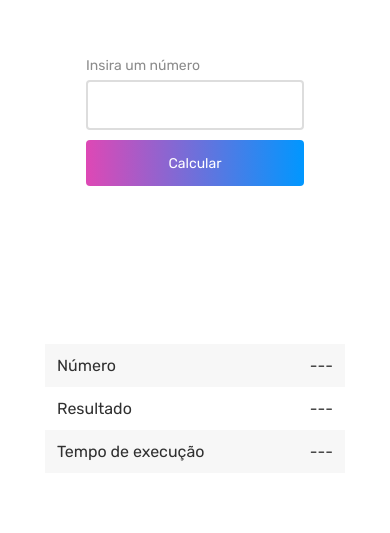
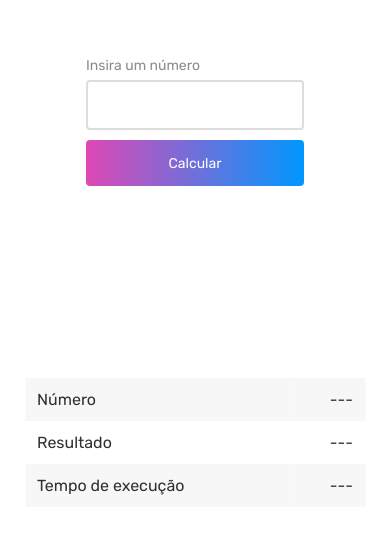
Before and after one commit to andrerocco/desafio-frontend-backend, a plain HTML site: page index.html in a window 390 px wide. Shown: the part 303-836 px from the top of the page. Drawn offline with Linux system fonts and the light colour scheme.

Commit message:
Adaptado para telas mobile

```diff
--- a/style.css
+++ b/style.css
@@ -78,7 +78,7 @@ input[type=number] { -moz-appearance: textfield; }
     transform: translateX(-50%);
 
     border-collapse: collapse;
-    width: 300px;
+    width: 340px;
 }
 
 th, td {
@@ -93,6 +93,17 @@ td:nth-child(2) { text-align: right; }
 
 #texto-detalhes {
     margin-bottom: 40px;
+    line-height: 20px;
     color: rgb(48, 48, 48);
     text-align: center;
 }
+#texto-detalhes span {
+    font-weight: 500;
+}
+
+@media screen and (max-width: 943px) {
+    #resultado-container {
+        width: 90vw;
+        bottom: 4%;
+    }
+}
```
